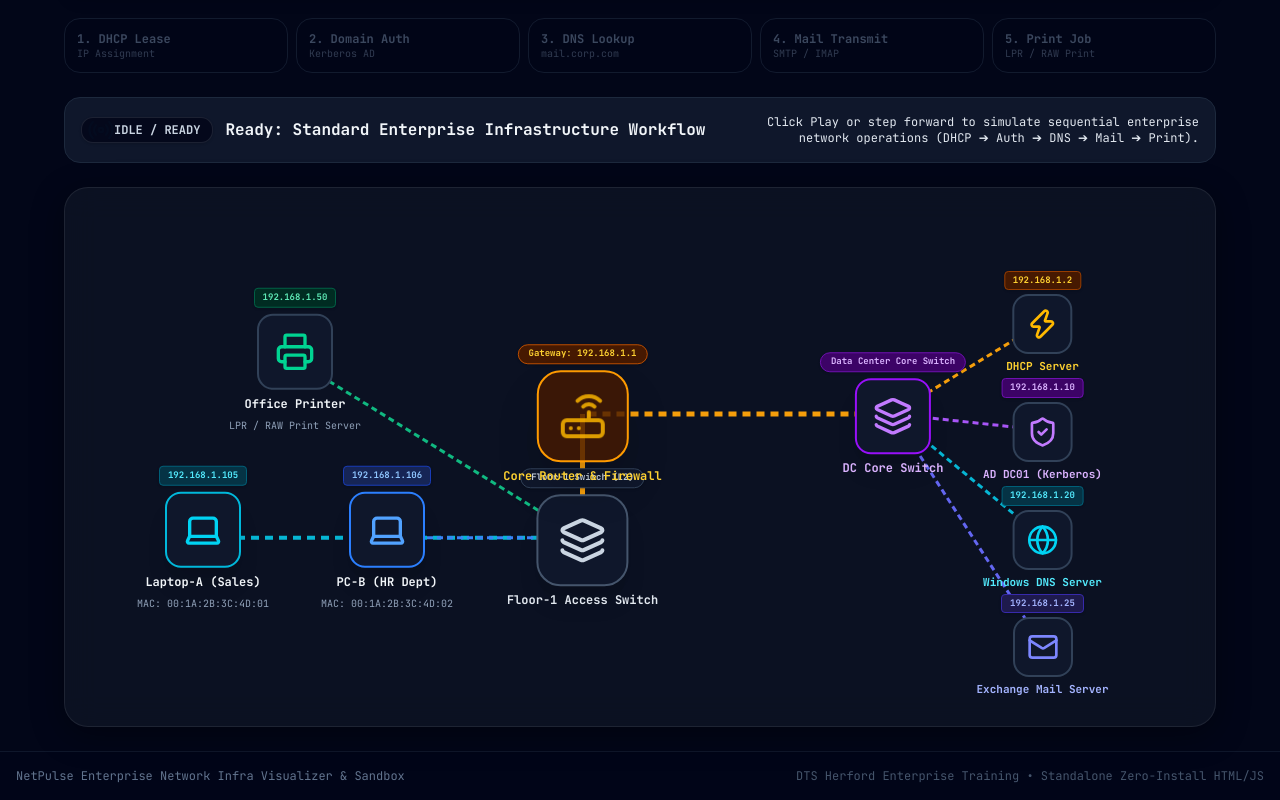
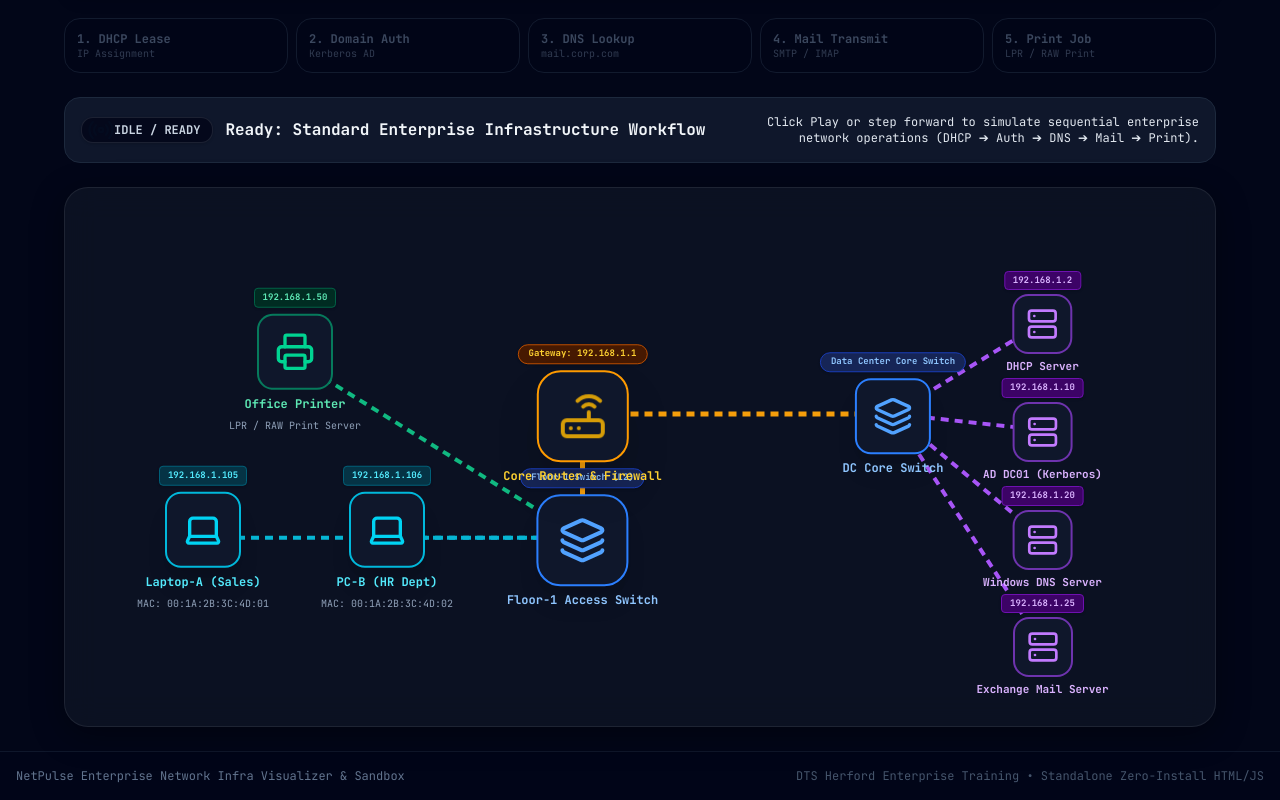
Before and after one commit to aessabiri/interactive_networking, a React (Vite) app: page / in a window 1280 px wide. Shown: the part 461-1261 px from the top of the page. Built offline with nearby package versions, Linux system fonts and the light colour scheme.

Commit message:
style: standardize uniform device color tokens, cable themes, and icon matrices across all module canvases

```diff
--- a/src/components/enterprise/EnterpriseModule.jsx
+++ b/src/components/enterprise/EnterpriseModule.jsx
@@ -325,32 +325,32 @@ export default function EnterpriseModule({ appMode = 'clean' }) {
 
         {/* NETWORK CABLES SVG OVERLAY */}
         <svg className="absolute inset-0 w-full h-full pointer-events-none z-0">
-          {/* Laptop-A (12%,65%) -> Floor Switch (45%,65%) */}
+          {/* Laptop-A (12%,65%) -> Floor Switch (45%,65%) - Straight UTP Ethernet */}
           <line x1="12%" y1="65%" x2="45%" y2="65%" stroke="#06b6d4" strokeWidth="4" strokeDasharray="8 6" className="animate-wire-dash" />
 
-          {/* PC-B (28%,65%) -> Floor Switch (45%,65%) */}
-          <line x1="28%" y1="65%" x2="45%" y2="65%" stroke="#3b82f6" strokeWidth="3" strokeDasharray="6 4" />
+          {/* PC-B (28%,65%) -> Floor Switch (45%,65%) - Straight UTP Ethernet */}
+          <line x1="28%" y1="65%" x2="45%" y2="65%" stroke="#06b6d4" strokeWidth="4" strokeDasharray="8 6" className="animate-wire-dash" />
 
-          {/* Printer (20%,32%) -> Floor Switch (45%,65%) */}
-          <line x1="20%" y1="32%" x2="45%" y2="65%" stroke="#10b981" strokeWidth="3" strokeDasharray="6 4" />
+          {/* Printer (20%,32%) -> Floor Switch (45%,65%) - Peripheral Cable */}
+          <line x1="20%" y1="32%" x2="45%" y2="65%" stroke="#10b981" strokeWidth="4" strokeDasharray="8 6" className="animate-wire-dash" />
 
-          {/* Floor Switch (45%,65%) -> Core Router (45%,42%) */}
+          {/* Floor Switch (45%,65%) -> Core Router (45%,42%) - Router Trunk */}
           <line x1="45%" y1="65%" x2="45%" y2="42%" stroke="#f59e0b" strokeWidth="5" />
 
-          {/* Core Router (45%,42%) -> Data Center Switch (72%,42%) */}
+          {/* Core Router (45%,42%) -> Data Center Switch (72%,42%) - Router Trunk */}
           <line x1="45%" y1="42%" x2="72%" y2="42%" stroke="#f59e0b" strokeWidth="5" strokeDasharray="8 6" className="animate-wire-dash" />
 
-          {/* DC Switch (72%,42%) -> DHCP Server (85%,25%) */}
-          <line x1="72%" y1="42%" x2="85%" y2="25%" stroke="#f59e0b" strokeWidth="3" strokeDasharray="6 4" />
+          {/* DC Switch (72%,42%) -> DHCP Server (85%,25%) - Fiber Backbone */}
+          <line x1="72%" y1="42%" x2="85%" y2="25%" stroke="#a855f7" strokeWidth="4" strokeDasharray="8 6" className="animate-wire-dash" />
 
-          {/* DC Switch (72%,42%) -> Domain DC (85%,45%) */}
-          <line x1="72%" y1="42%" x2="85%" y2="45%" stroke="#a855f7" strokeWidth="3" strokeDasharray="6 4" />
+          {/* DC Switch (72%,42%) -> Domain DC (85%,45%) - Fiber Backbone */}
+          <line x1="72%" y1="42%" x2="85%" y2="45%" stroke="#a855f7" strokeWidth="4" strokeDasharray="8 6" className="animate-wire-dash" />
 
-          {/* DC Switch (72%,42%) -> DNS Server (85%,65%) */}
-          <line x1="72%" y1="42%" x2="85%" y2="65%" stroke="#06b6d4" strokeWidth="3" strokeDasharray="6 4" />
+          {/* DC Switch (72%,42%) -> DNS Server (85%,65%) - Fiber Backbone */}
+          <line x1="72%" y1="42%" x2="85%" y2="65%" stroke="#a855f7" strokeWidth="4" strokeDasharray="8 6" className="animate-wire-dash" />
 
-          {/* DC Switch (72%,42%) -> Mail Server (85%,85%) */}
-          <line x1="72%" y1="42%" x2="85%" y2="85%" stroke="#6366f1" strokeWidth="3" strokeDasharray="6 4" />
+          {/* DC Switch (72%,42%) -> Mail Server (85%,85%) - Fiber Backbone */}
+          <line x1="72%" y1="42%" x2="85%" y2="85%" stroke="#a855f7" strokeWidth="4" strokeDasharray="8 6" className="animate-wire-dash" />
         </svg>
 
         {/* TOPOLOGY NODES */}
@@ -364,19 +364,19 @@ export default function EnterpriseModule({ appMode = 'clean' }) {
           <div className="p-4 bg-slate-900 border-2 border-cyan-500 rounded-2xl shadow-xl">
             <Laptop className="w-10 h-10 text-cyan-400" />
           </div>
-          <p className="font-extrabold text-xs text-slate-100">Laptop-A (Sales)</p>
+          <p className="font-extrabold text-xs text-cyan-300">Laptop-A (Sales)</p>
           <p className="text-[10px] text-slate-400">MAC: 00:1A:2B:3C:4D:01</p>
         </div>
 
         {/* 2. PC-B (HR) */}
         <div className="absolute left-[28%] top-[65%] transform -translate-x-1/2 -translate-y-1/2 flex flex-col items-center gap-1.5 font-mono text-center z-10">
-          <span className="px-2 py-0.5 rounded text-[9px] font-bold bg-blue-950 text-blue-300 border border-blue-800 shadow">
+          <span className="px-2 py-0.5 rounded text-[9px] font-bold bg-cyan-950 text-cyan-300 border border-cyan-800 shadow">
             192.168.1.106
           </span>
-          <div className="p-4 bg-slate-900 border-2 border-blue-500 rounded-2xl shadow-xl">
-            <Laptop className="w-10 h-10 text-blue-400" />
+          <div className="p-4 bg-slate-900 border-2 border-cyan-500 rounded-2xl shadow-xl">
+            <Laptop className="w-10 h-10 text-cyan-400" />
           </div>
-          <p className="font-extrabold text-xs text-slate-100">PC-B (HR Dept)</p>
+          <p className="font-extrabold text-xs text-cyan-300">PC-B (HR Dept)</p>
           <p className="text-[10px] text-slate-400">MAC: 00:1A:2B:3C:4D:02</p>
         </div>
 
@@ -386,23 +386,23 @@ export default function EnterpriseModule({ appMode = 'clean' }) {
             192.168.1.50
           </span>
           <div className={`p-4 rounded-2xl border-2 transition-all ${
-            activeStep === 5 ? 'bg-emerald-950 border-emerald-400 scale-110 shadow-2xl shadow-emerald-500/40' : 'bg-slate-900 border-slate-700'
+            activeStep === 5 ? 'bg-emerald-950 border-emerald-400 scale-110 shadow-2xl shadow-emerald-500/40' : 'bg-slate-900 border-emerald-500/60'
           }`}>
             <Printer className="w-10 h-10 text-emerald-400" />
           </div>
-          <p className="font-extrabold text-xs text-slate-100">Office Printer</p>
+          <p className="font-extrabold text-xs text-emerald-300">Office Printer</p>
           <p className="text-[10px] text-slate-400">LPR / RAW Print Server</p>
         </div>
 
         {/* 4. Floor-1 L2 Access Switch */}
         <div className="absolute left-[45%] top-[65%] transform -translate-x-1/2 -translate-y-1/2 flex flex-col items-center gap-1.5 font-mono text-center z-10">
-          <span className="px-2.5 py-0.5 rounded-full text-[9px] font-bold bg-slate-900 text-slate-300 border border-slate-700 shadow">
+          <span className="px-2.5 py-0.5 rounded-full text-[9px] font-bold bg-blue-950 text-blue-300 border border-blue-800 shadow">
             Floor-1 Switch (L2)
           </span>
-          <div className="p-5 bg-slate-900 border-2 border-slate-600 rounded-3xl shadow-xl">
-            <Layers className="w-12 h-12 text-slate-300" />
+          <div className="p-5 bg-slate-900 border-2 border-blue-500 rounded-3xl shadow-xl">
+            <Layers className="w-12 h-12 text-blue-400" />
           </div>
-          <p className="font-extrabold text-xs text-slate-200">Floor-1 Access Switch</p>
+          <p className="font-extrabold text-xs text-blue-300">Floor-1 Access Switch</p>
         </div>
 
         {/* CORE ROUTING ZONE */}
@@ -411,7 +411,7 @@ export default function EnterpriseModule({ appMode = 'clean' }) {
           <span className="px-2.5 py-0.5 rounded-full text-[9px] font-bold bg-amber-950 text-amber-300 border border-amber-700 shadow">
             Gateway: 192.168.1.1
           </span>
-          <div className="p-5 bg-amber-950/80 border-2 border-amber-500 rounded-3xl shadow-2xl">
+          <div className="p-5 bg-slate-900 border-2 border-amber-500 rounded-3xl shadow-2xl">
             <Router className="w-12 h-12 text-amber-400 animate-pulse" />
           </div>
           <p className="font-extrabold text-xs text-amber-300">Core Router & Firewall</p>
@@ -420,26 +420,26 @@ export default function EnterpriseModule({ appMode = 'clean' }) {
         {/* DATA CENTER SERVER RACK ZONE */}
         {/* 6. Data Center Switch */}
         <div className="absolute left-[72%] top-[42%] transform -translate-x-1/2 -translate-y-1/2 flex flex-col items-center gap-1.5 font-mono text-center z-10">
-          <span className="px-2.5 py-0.5 rounded-full text-[9px] font-bold bg-purple-950 text-purple-300 border border-purple-800 shadow">
+          <span className="px-2.5 py-0.5 rounded-full text-[9px] font-bold bg-blue-950 text-blue-300 border border-blue-800 shadow">
             Data Center Core Switch
           </span>
-          <div className="p-4 bg-slate-900 border-2 border-purple-600 rounded-2xl shadow-xl">
-            <Layers className="w-10 h-10 text-purple-400" />
+          <div className="p-4 bg-slate-900 border-2 border-blue-500 rounded-2xl shadow-xl">
+            <Layers className="w-10 h-10 text-blue-400" />
           </div>
-          <p className="font-extrabold text-xs text-purple-300">DC Core Switch</p>
+          <p className="font-extrabold text-xs text-blue-300">DC Core Switch</p>
         </div>
 
         {/* 7. DHCP Server */}
         <div className="absolute left-[85%] top-[25%] transform -translate-x-1/2 -translate-y-1/2 flex flex-col items-center gap-1 font-mono text-center z-10">
-          <span className="px-2 py-0.5 rounded text-[9px] font-bold bg-amber-950 text-amber-300 border border-amber-800 shadow">
+          <span className="px-2 py-0.5 rounded text-[9px] font-bold bg-purple-950 text-purple-300 border border-purple-800 shadow">
             192.168.1.2
           </span>
           <div className={`p-3 rounded-2xl border-2 transition-all ${
-            activeStep === 1 ? 'bg-amber-950 border-amber-400 scale-110 shadow-2xl shadow-amber-500/40' : 'bg-slate-900 border-slate-700'
+            activeStep === 1 ? 'bg-purple-950 border-purple-400 scale-110 shadow-2xl shadow-purple-500/40' : 'bg-slate-900 border-purple-500/60'
           }`}>
-            <Zap className="w-8 h-8 text-amber-400" />
+            <Server className="w-8 h-8 text-purple-400" />
           </div>
-          <p className="font-extrabold text-[11px] text-amber-300">DHCP Server</p>
+          <p className="font-extrabold text-[11px] text-purple-300">DHCP Server</p>
         </div>
 
         {/* 8. Active Directory / FreeIPA DC */}
@@ -448,9 +448,9 @@ export default function EnterpriseModule({ appMode = 'clean' }) {
             192.168.1.10
           </span>
           <div className={`p-3 rounded-2xl border-2 transition-all ${
-            activeStep === 2 ? 'bg-purple-950 border-purple-400 scale-110 shadow-2xl shadow-purple-500/40' : 'bg-slate-900 border-slate-700'
+            activeStep === 2 ? 'bg-purple-950 border-purple-400 scale-110 shadow-2xl shadow-purple-500/40' : 'bg-slate-900 border-purple-500/60'
           }`}>
-            <ShieldCheck className="w-8 h-8 text-purple-400" />
+            <Server className="w-8 h-8 text-purple-400" />
           </div>
           <p className="font-extrabold text-[11px] text-purple-300">
             {ecosystem === 'windows' ? 'AD DC01 (Kerberos)' : 'FreeIPA LDAP DC'}
@@ -459,30 +459,30 @@ export default function EnterpriseModule({ appMode = 'clean' }) {
 
         {/* 9. Corporate DNS Server */}
         <div className="absolute left-[85%] top-[65%] transform -translate-x-1/2 -translate-y-1/2 flex flex-col items-center gap-1 font-mono text-center z-10">
-          <span className="px-2 py-0.5 rounded text-[9px] font-bold bg-cyan-950 text-cyan-300 border border-cyan-800 shadow">
+          <span className="px-2 py-0.5 rounded text-[9px] font-bold bg-purple-950 text-purple-300 border border-purple-800 shadow">
             192.168.1.20
           </span>
           <div className={`p-3 rounded-2xl border-2 transition-all ${
-            activeStep === 3 ? 'bg-cyan-950 border-cyan-400 scale-110 shadow-2xl shadow-cyan-500/40' : 'bg-slate-900 border-slate-700'
+            activeStep === 3 ? 'bg-purple-950 border-purple-400 scale-110 shadow-2xl shadow-purple-500/40' : 'bg-slate-900 border-purple-500/60'
           }`}>
-            <Globe className="w-8 h-8 text-cyan-400" />
+            <Server className="w-8 h-8 text-purple-400" />
           </div>
-          <p className="font-extrabold text-[11px] text-cyan-300">
+          <p className="font-extrabold text-[11px] text-purple-300">
             {ecosystem === 'windows' ? 'Windows DNS Server' : 'BIND9 DNS Resolver'}
           </p>
         </div>
 
         {/* 10. Corporate Mail Server */}
         <div className="absolute left-[85%] top-[85%] transform -translate-x-1/2 -translate-y-1/2 flex flex-col items-center gap-1 font-mono text-center z-10">
-          <span className="px-2 py-0.5 rounded text-[9px] font-bold bg-indigo-950 text-indigo-300 border border-indigo-800 shadow">
+          <span className="px-2 py-0.5 rounded text-[9px] font-bold bg-purple-950 text-purple-300 border border-purple-800 shadow">
             192.168.1.25
           </span>
           <div className={`p-3 rounded-2xl border-2 transition-all ${
-            activeStep === 4 ? 'bg-indigo-950 border-indigo-400 scale-110 shadow-2xl shadow-indigo-500/40' : 'bg-slate-900 border-slate-700'
+            activeStep === 4 ? 'bg-purple-950 border-purple-400 scale-110 shadow-2xl shadow-purple-500/40' : 'bg-slate-900 border-purple-500/60'
           }`}>
-            <Mail className="w-8 h-8 text-indigo-400" />
+            <Server className="w-8 h-8 text-purple-400" />
           </div>
-          <p className="font-extrabold text-[11px] text-indigo-300">
+          <p className="font-extrabold text-[11px] text-purple-300">
             {ecosystem === 'windows' ? 'Exchange Mail Server' : 'Postfix / Dovecot Mail'}
           </p>
         </div>
```
